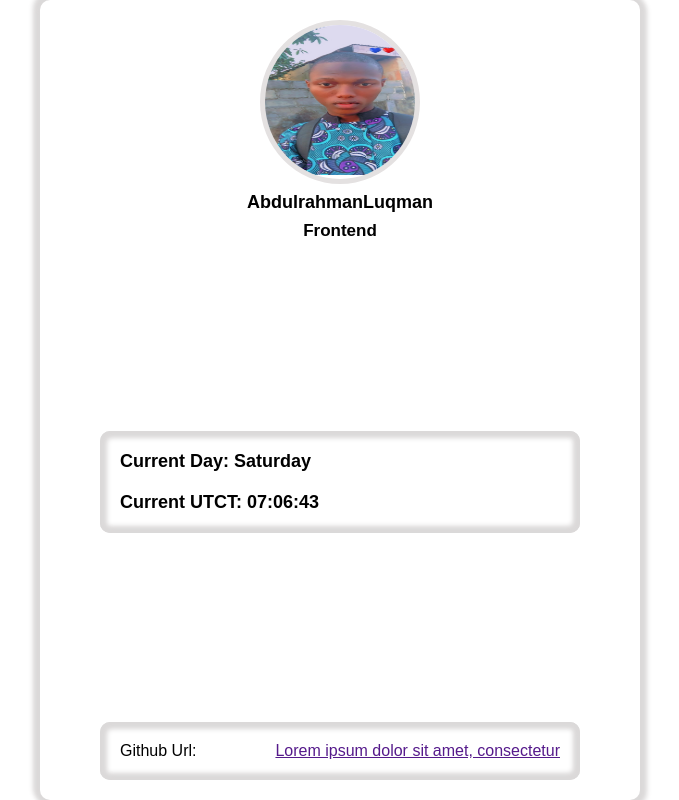
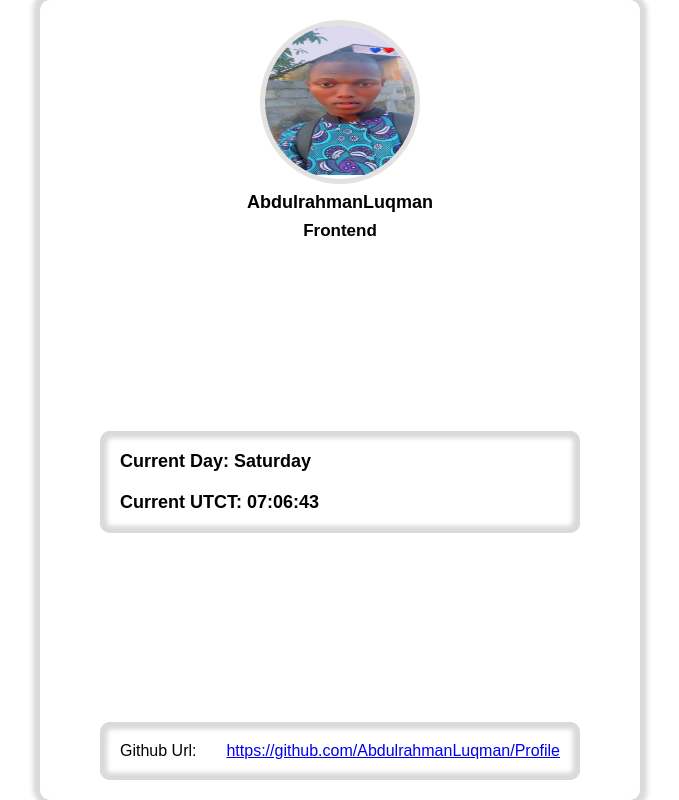
Before and after one commit to AbdulrahmanLuqman/Profile, a plain HTML site: page index.html in a window 1280 px wide. Shown: the whole page, without its empty margins (300-979 px from the left). Drawn offline with Linux system fonts and the light colour scheme.

Commit message:
completed

```diff
--- a/index.html
+++ b/index.html
@@ -28,7 +28,7 @@
 
         <div class="github-url">
             <p>Github Url:</p>
-            <a href="">Lorem ipsum dolor sit amet, consectetur</a>
+            <a href="https://github.com/AbdulrahmanLuqman/Profile">https://github.com/AbdulrahmanLuqman/Profile</a>
         </div>
     </div>
 
```
